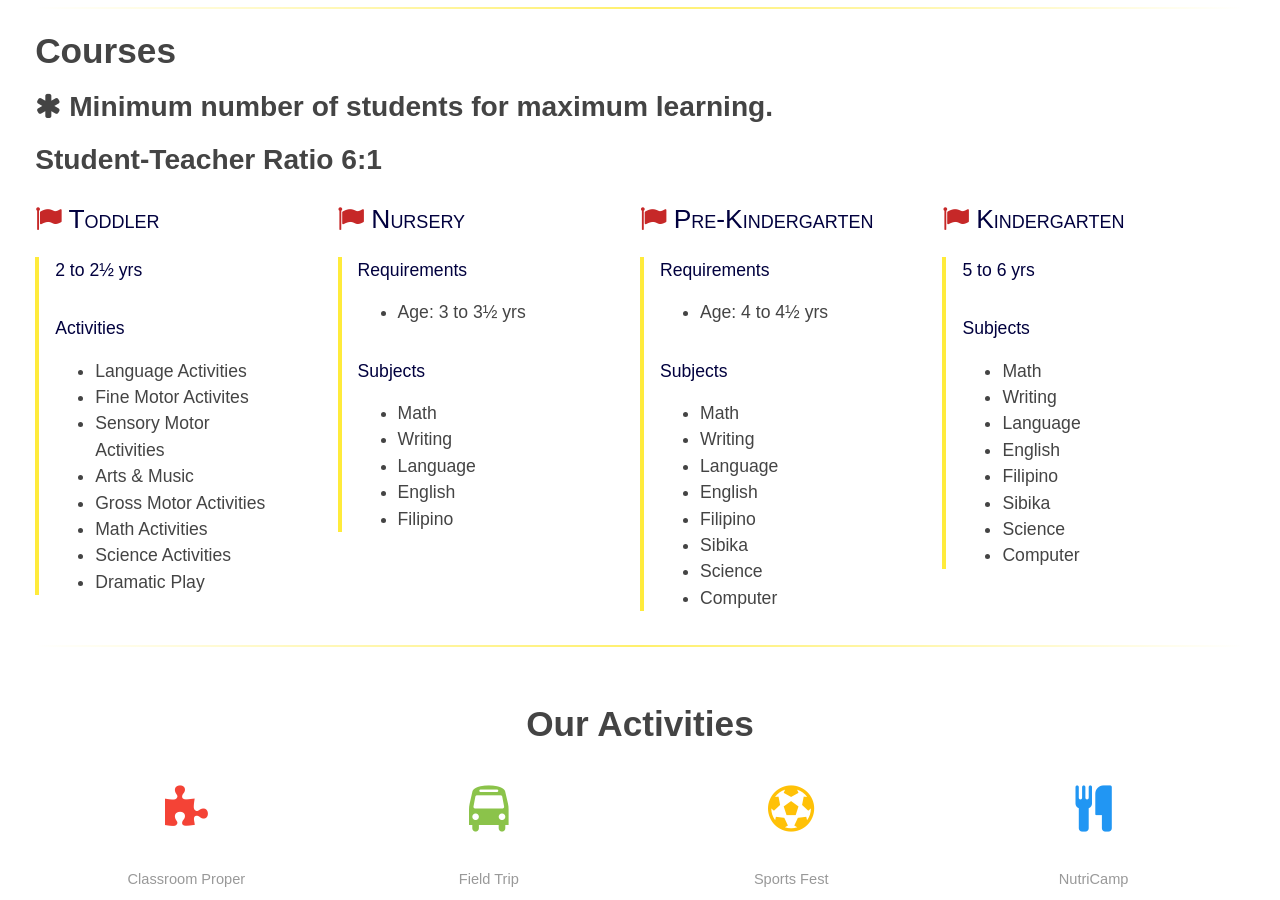
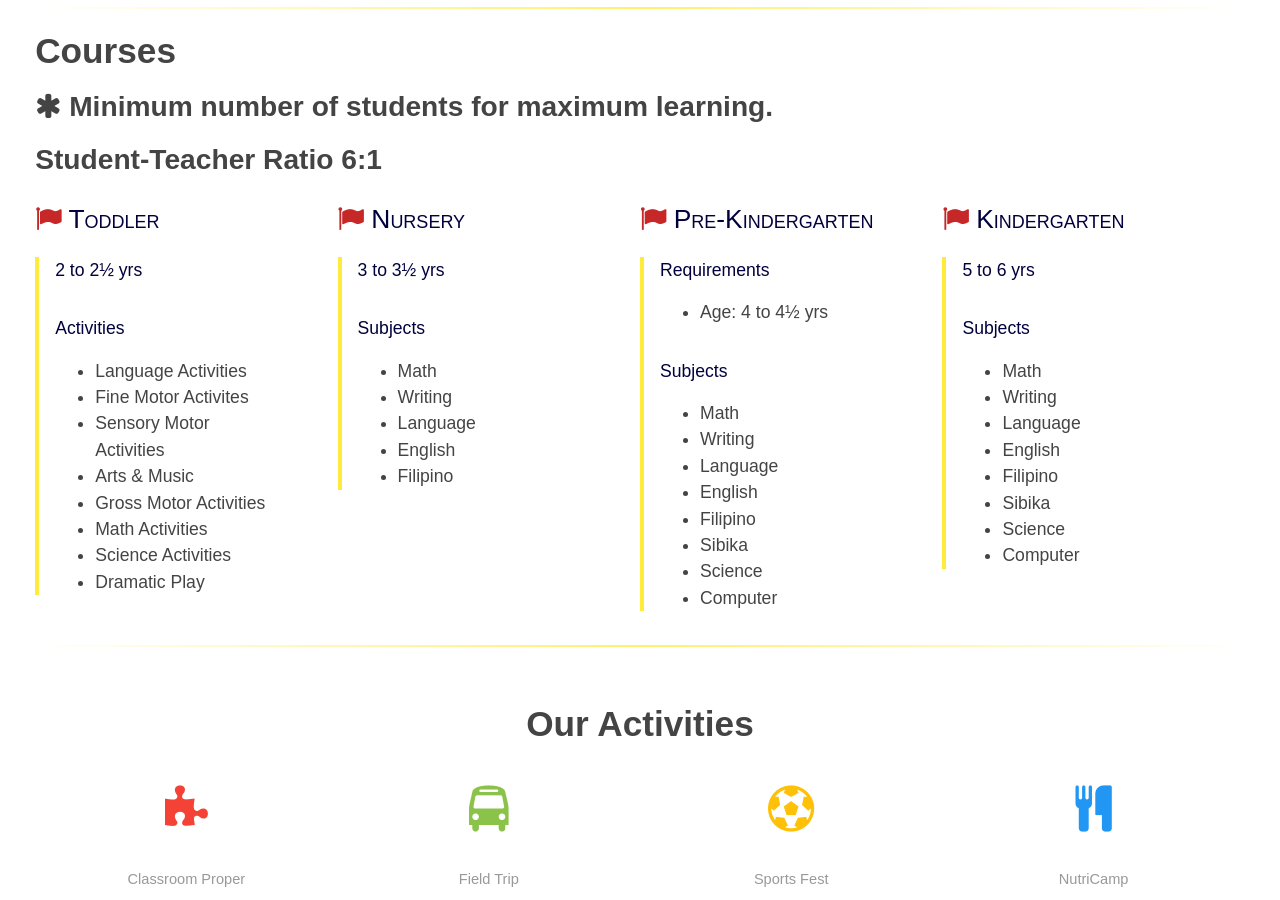
Before and after one commit to cmdcph/cmdcph.github.io, a Jekyll site: the page built from index.md, in a window 1280 px wide and 900 px high, scrolled down 719 px. Built offline with Jekyll 4.4.1, drawn with Linux system fonts in a browser that asks for light colours.

Commit message:
Updated Nursery

```diff
--- a/_courses/nursery.markdown
+++ b/_courses/nursery.markdown
@@ -4,8 +4,7 @@ position: 1
 index: 2
 ---
 
-#### Requirements
-- Age: 3 to 3½ yrs
+#### 3 to 3½ yrs
 
 #### Subjects
 - Math
```
